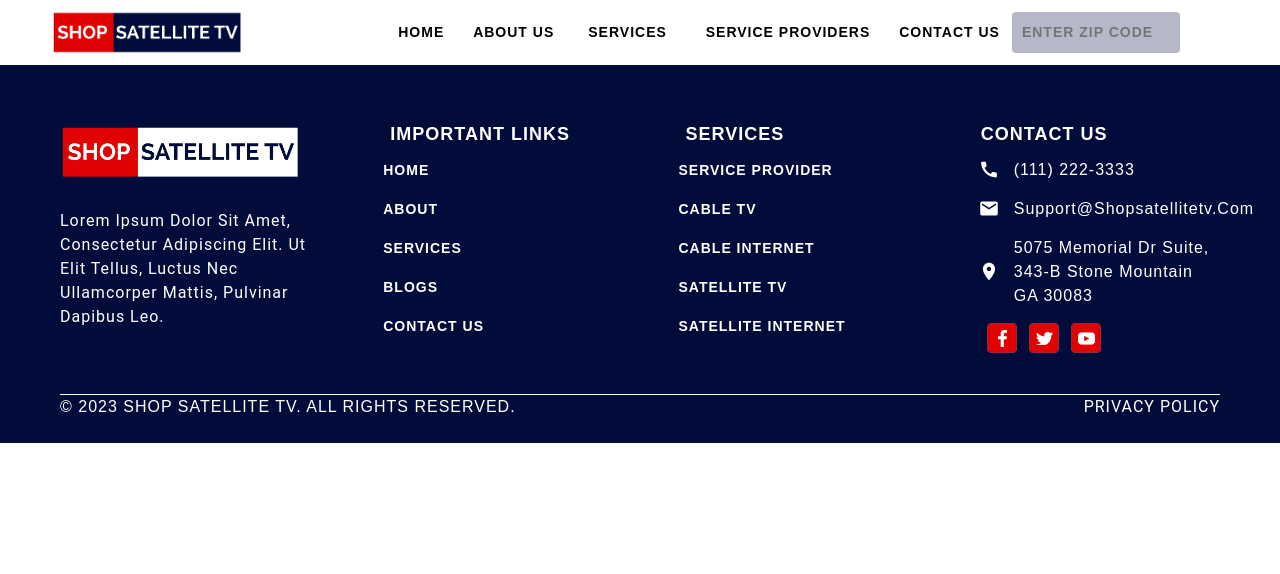
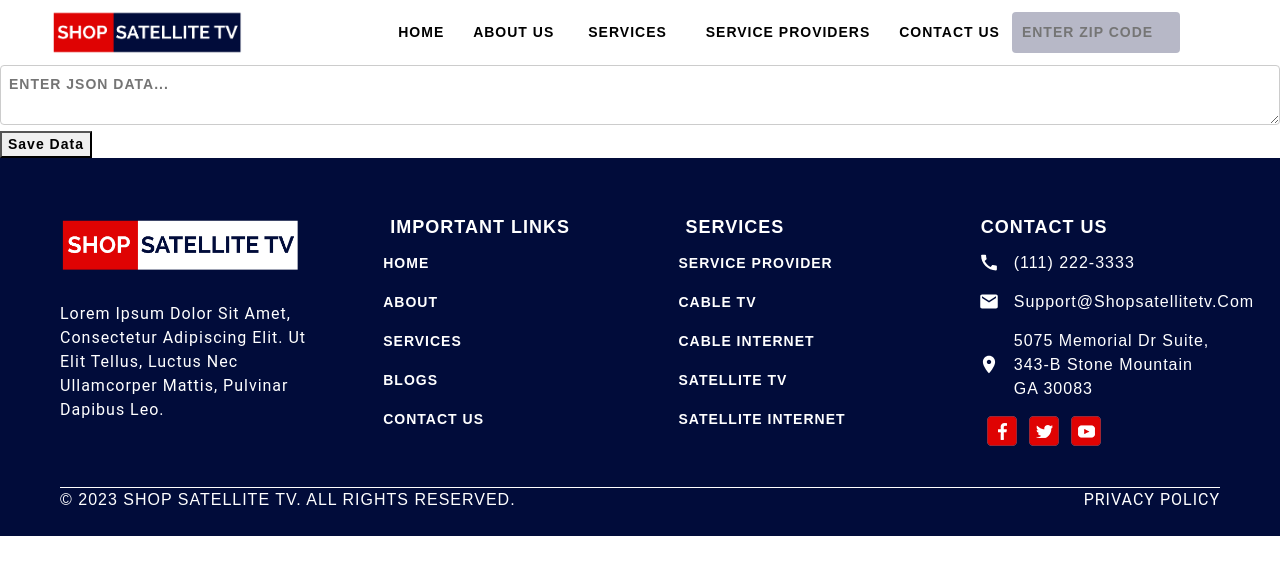
Before and after one commit to Sherdil07/CableTv, a React (Create React App) app: page /write-json in a window 1280 px wide. Shown: the top 574 px of the page. Built offline with nearby package versions, Linux system fonts and the light colour scheme.

Commit message:
created dashboard component and route for write-json

```diff
--- a/src/App.js
+++ b/src/App.js
@@ -14,6 +14,7 @@ import SatelliteTv from "./pages/SatelliteTv";
 import CableTv from "./pages/CableTv";
 import PrivacyPolicy from "./pages/PrivacyPolicy";
 import ZipCodeInfo from "./components/zipCodeInfo";
+import Dashboard from "./components/Dashboard";
 
 function App() {
   return (
@@ -25,6 +26,7 @@ function App() {
         <Route path="/services" exact Component={Services} />
         <Route path="/serviceproviders" exact Component={ProvidersTab} />
         <Route path="/contactus" exact Component={ContatctUs} />
+        <Route path="/write-json" exact Component={Dashboard} />
         <Route path="services/cable-internet" exact Component={CableInternet} />
         <Route path="services/cable-tv" exact Component={CableTv} />
         <Route
--- /dev/null
+++ b/src/components/Dashboard.jsx
@@ -0,0 +1,32 @@
+import React, { useState } from "react";
+import axios from "axios";
+
+function Dashboard() {
+  const [data, setData] = useState("");
+
+  const handleDataChange = (event) => {
+    setData(event.target.value);
+  };
+
+  const handleSubmit = async () => {
+    try {
+      await axios.post("http://localhost:3000/write-json", { data });
+      console.log("Data sent to server");
+    } catch (error) {
+      console.error("Error sending data:", error);
+    }
+  };
+
+  return (
+    <div>
+      <textarea
+        value={data}
+        onChange={handleDataChange}
+        placeholder="Enter JSON data..."
+      />
+      <button onClick={handleSubmit}>Save Data</button>
+    </div>
+  );
+}
+
+export default Dashboard;
```
